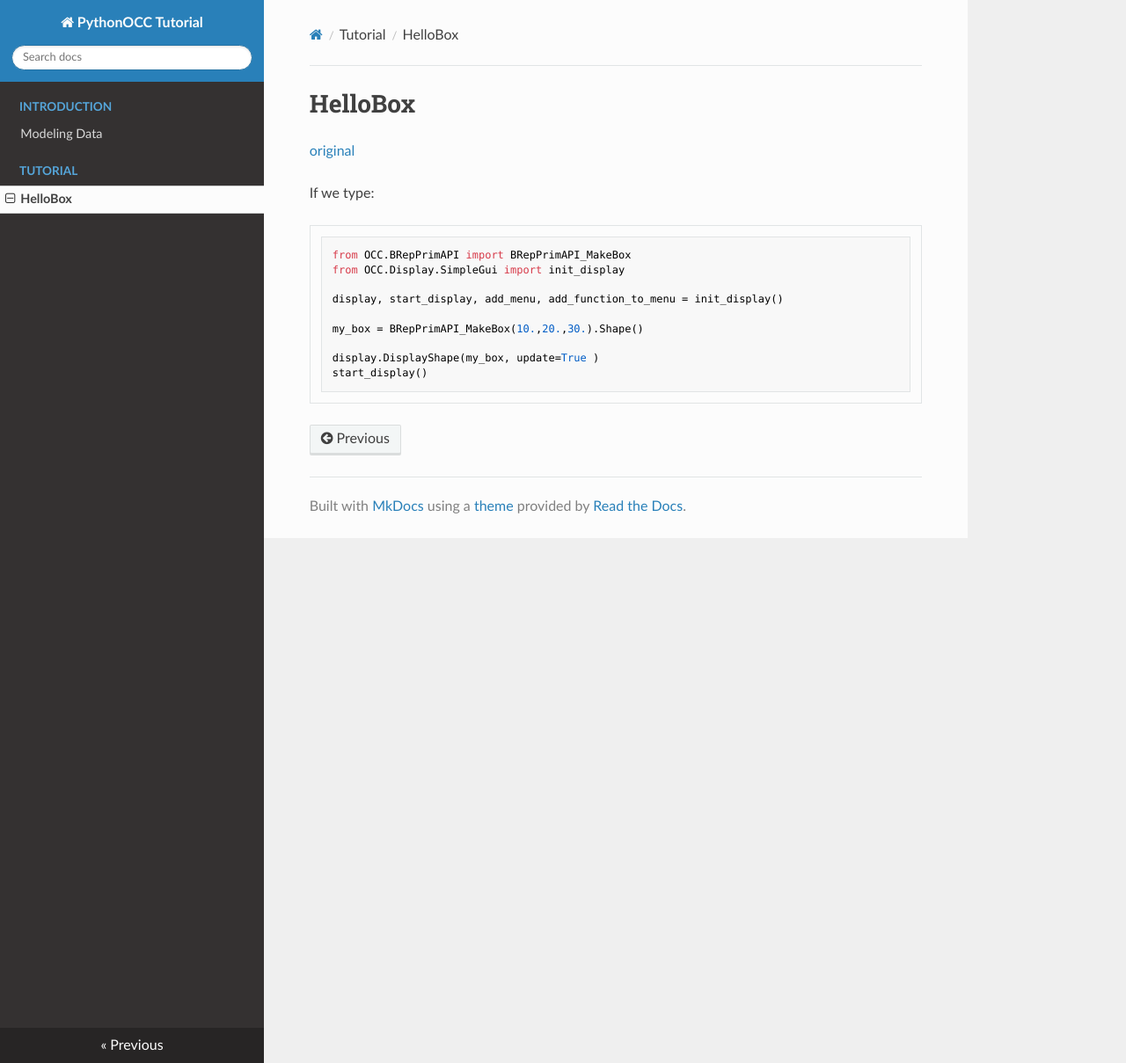
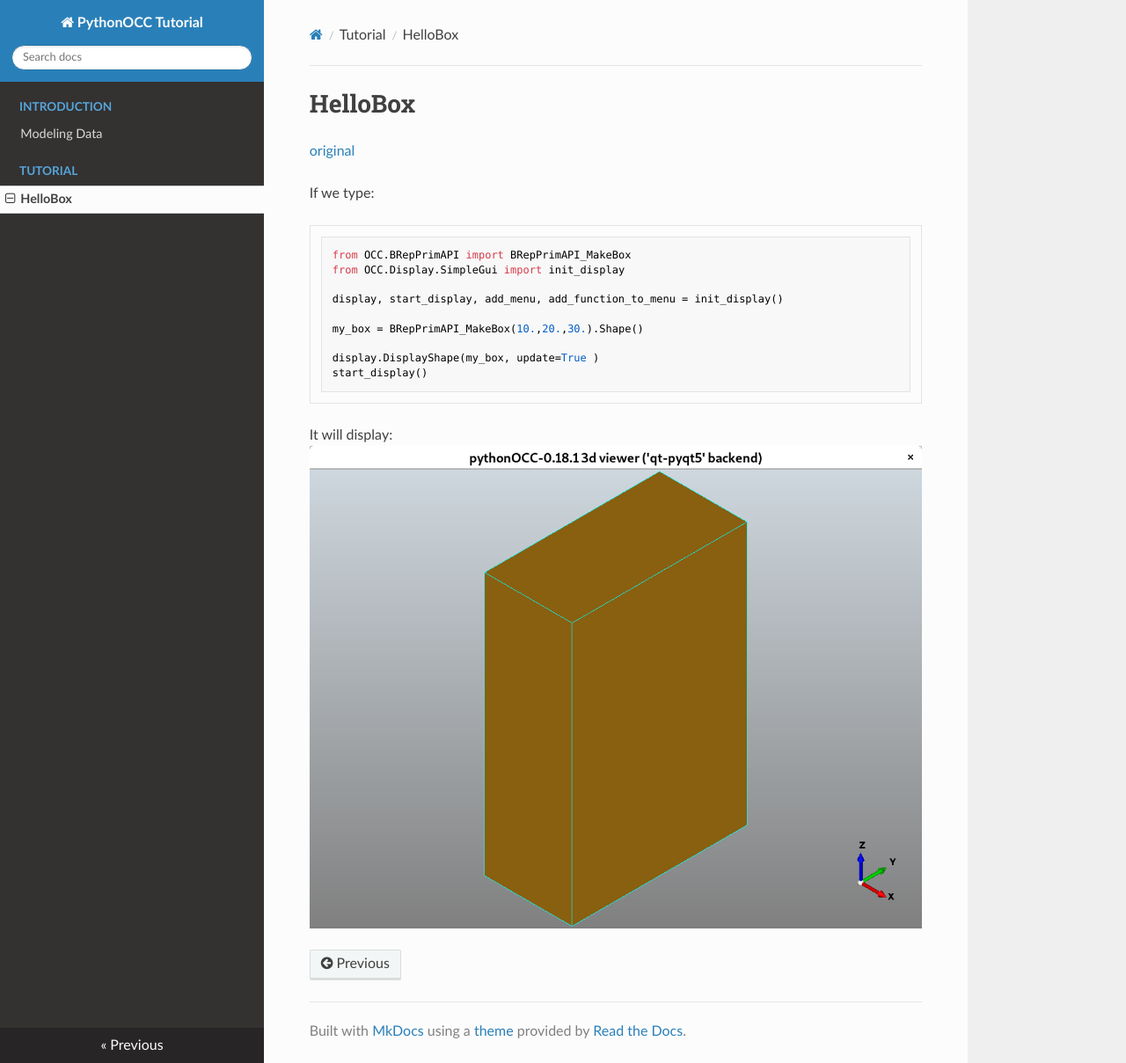
Before and after one commit to mantielero/pythonocc_doc, an MkDocs documentation site: the page built from docs/hellobox.md, in a window 1280 px wide and 1209 px high. Shown: the whole window at 88% size. Built offline with MkDocs 1.6.1, drawn with Linux system fonts in a browser that asks for light colours; nearby versions of some CDN libraries.

Commit message:
Added hellobox image

````diff
--- a/docs/hellobox.md
+++ b/docs/hellobox.md
@@ -13,3 +13,6 @@ my_box = BRepPrimAPI_MakeBox(10.,20.,30.).Shape()
 display.DisplayShape(my_box, update=True )
 start_display()
 ```
+
+It will display:
+![Hellobox Figure](imgs/hellobox.png)
````
Also changed, not shown: docs/imgs/hellobox.png (added).
